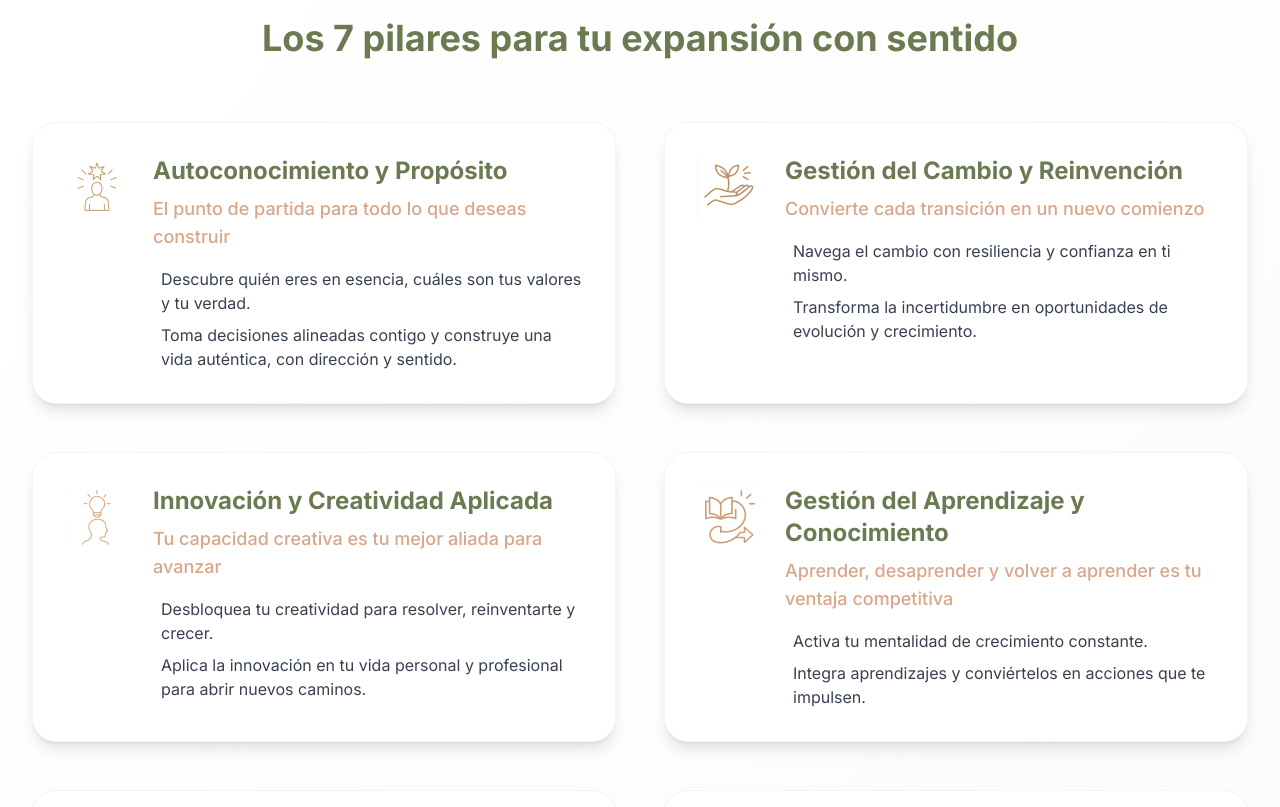
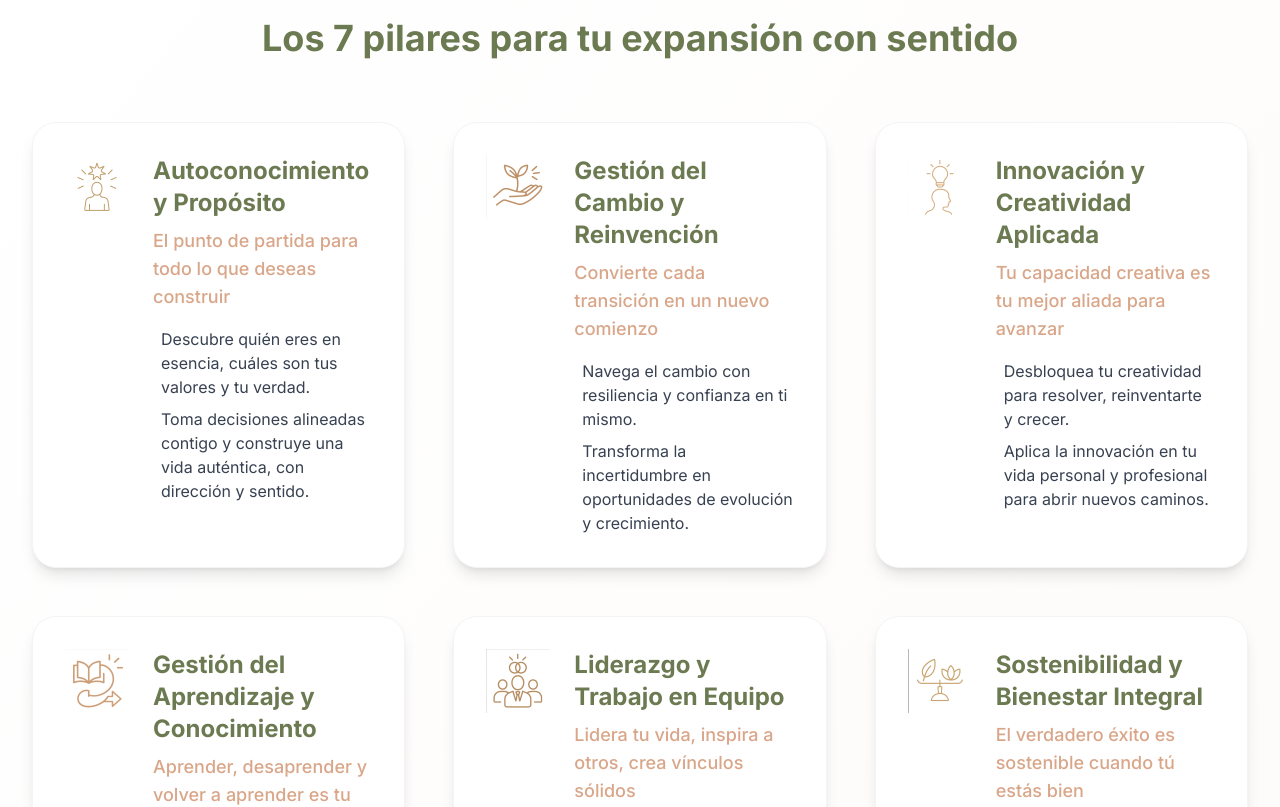
Before and after one commit to ZenenContreras/NazlyRoyero, a React (Vite) app: page /metodo-estrella in a window 1280 px wide. Shown: the part 1280-2087 px from the top of the page. Built offline with nearby package versions, Linux system fonts and the light colour scheme.

Commit message:
fix: corregir la estructura de la cuadrícula en MethodPage para mejorar la disposición de los pilares

```diff
--- a/src/components/pages/MethodPage.tsx
+++ b/src/components/pages/MethodPage.tsx
@@ -243,7 +243,7 @@ const MethodPage = () => {
             </h2>
           </div>
 
-          <div className="grid grid-cols-1 md:grid-cols-2 lg:grid-cols-3 xl:grid-cols-2 gap-4 sm:gap-6 md:gap-8 lg:gap-12">
+          <div className="grid grid-cols-1 md:grid-cols-2 xl:grid-cols-3 gap-4 sm:gap-6 md:gap-8 lg:gap-12">
             {pillars.map((pillar, index) => {
               return (
                 <div
```
